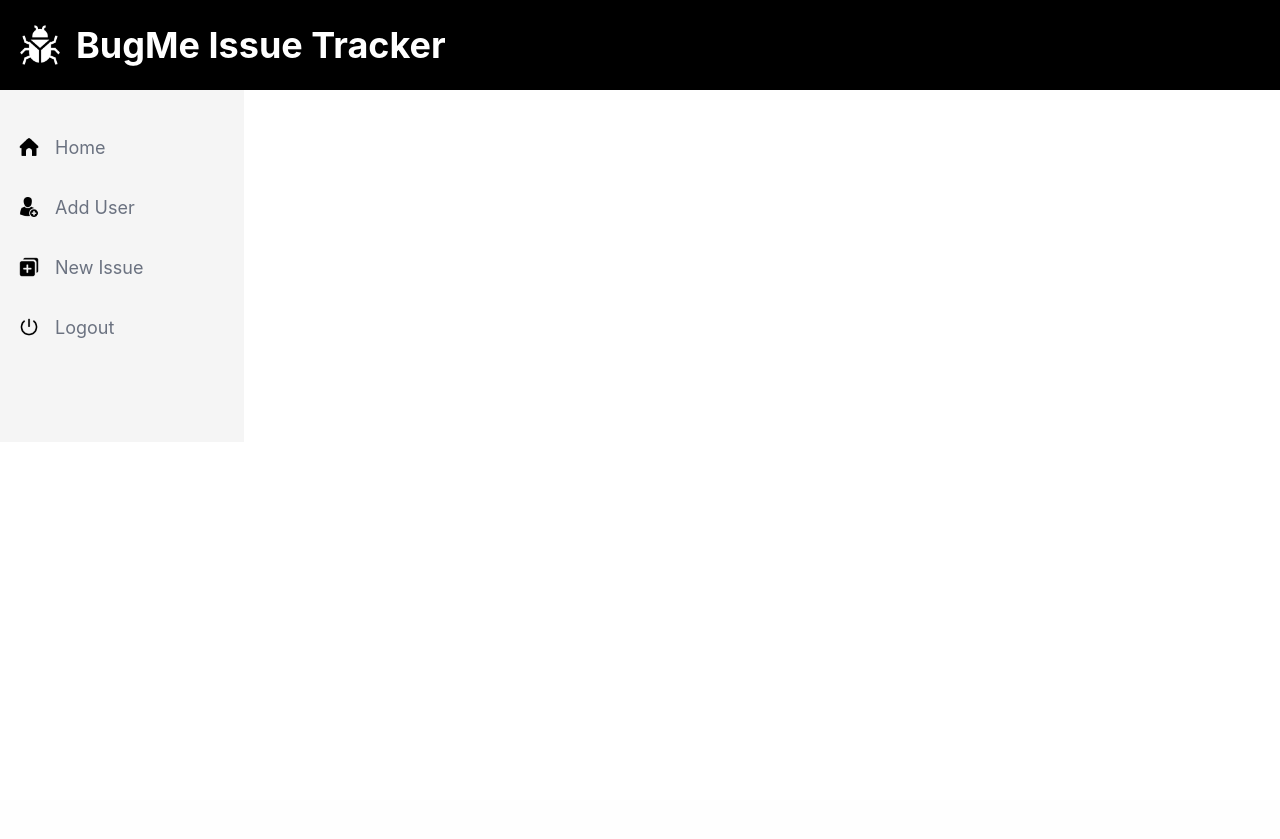
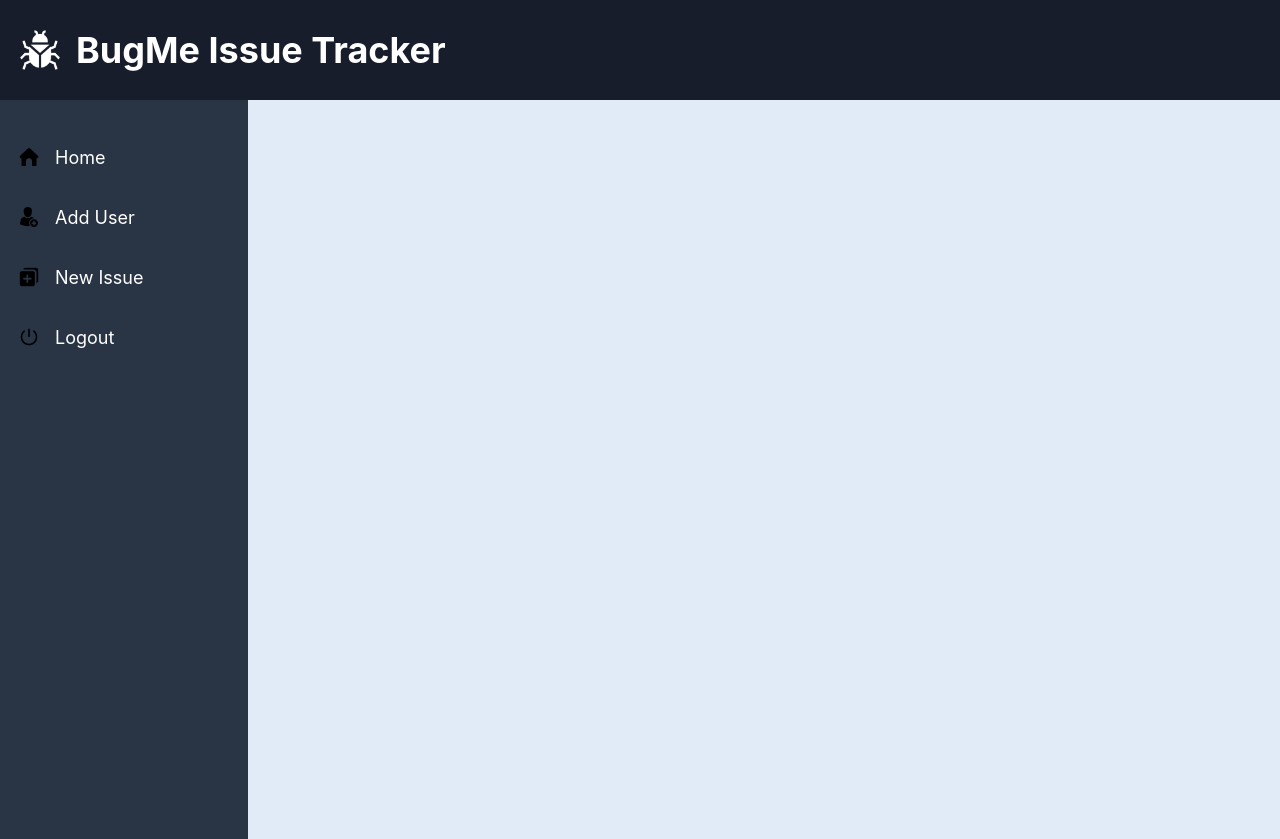
Before and after one commit to michii117/info2180-finalproject, a PHP site: page /index/index.html in a window 1280 px wide. Before the commit the page ends 338 px from the top, so only its background shows below. Run offline with PHP 8.4, Linux system fonts and the light colour scheme.

Commit message:
Update main.css
Added styles to webapp

```diff
--- a/styles/main.css
+++ b/styles/main.css
@@ -2,26 +2,28 @@ body{
     margin: 0;
     font-family: -apple-system,BlinkMacSystemFont,"Segoe UI",Roboto,"Helvetica Neue",Arial,"Noto Sans",sans-serif;
     font-size: 18px;
+    background: #e1ebf8;
 }
 
 
 #main{
     grid-area: main;
-    padding: 30px;
+    padding: 0px;
 }
+
 
 #menu{
     grid-area: menu;
-    height: 100%;
-    background-color: #f5f5f5;
+    height: 701px;
+    background-color: #293545;
     margin: 0;
     padding: 19px;
 }
 
 #header{
     grid-area: header;
-    background-color: #000000;
-    height: 50px;
+    background-color: #171d2b;
+    height: 60px;
     padding: 20px;
     display: flex;
     align-items: center;
@@ -41,6 +43,7 @@ body{
 
 #main h1{
     margin: 0px 0px 20px 0px;
+    color: black;
 }
 
 
@@ -52,7 +55,7 @@ li {
 }
 
 a{
-    color: #6b7280;
+    color: white;
     text-decoration: auto;
     display: flex;
     align-items: center;
@@ -75,3 +78,20 @@ ul {
 #headerIcon{
     width: 40px;
 }
+
+/* menu hidden*/
+.hide{
+    display: none;
+ }
+
+ button {
+
+    padding: 14px 30px;
+    border: 0px;
+    margin: 20px 0px 0px 0px;
+    color: white;
+    font-size: 18px;
+    font-family: -apple-system,BlinkMacSystemFont, "Segoe UI", Roboto, "Helvetica Neue", Arial, "NotoSans", sans-serif;
+    background-color: #000000;
+    cursor: pointer;
+}
```
